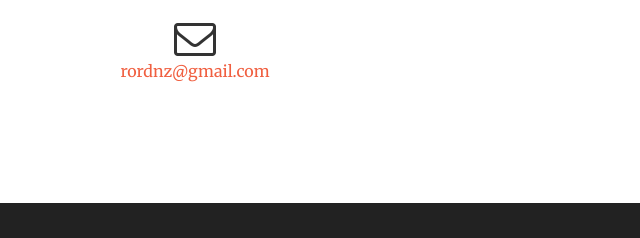
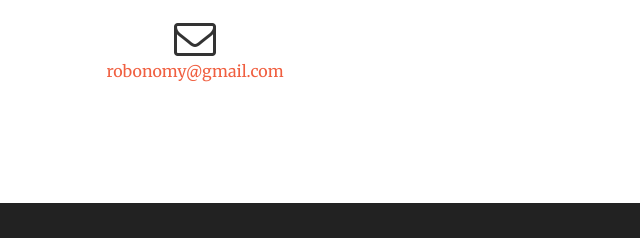
Before and after one commit to Robonomy/robonomy.github.io, a website: page index.html in a window 1280 px wide. Shown: the part 2654-2892 px from the top of the page, 640-1280 px from the left. Drawn offline with nearby package versions, Linux system fonts and the light colour scheme.

Commit message:
robonomy@gmail.com

```diff
--- a/index.html
+++ b/index.html
@@ -266,7 +266,7 @@
 				</div>
 				<div class="col-lg-4 text-center">
 					<i class="fa fa-envelope-o fa-3x sr-contact"></i>
-					<p><a href="mailto:rordnz@gmail.com">rordnz@gmail.com</a></p>
+					<p><a href="mailto:robonomy@gmail.com">robonomy@gmail.com</a></p>
 				</div>
 			</div>
 		</div>
```
